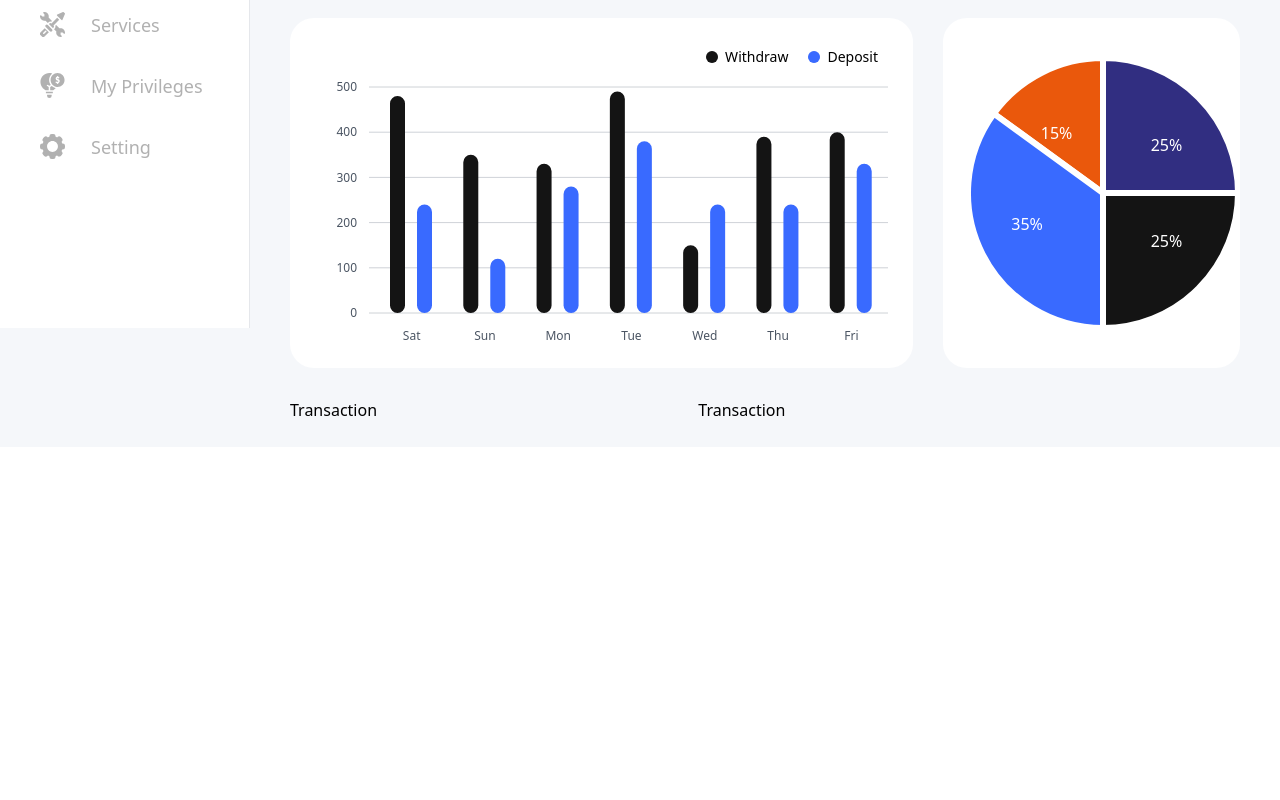
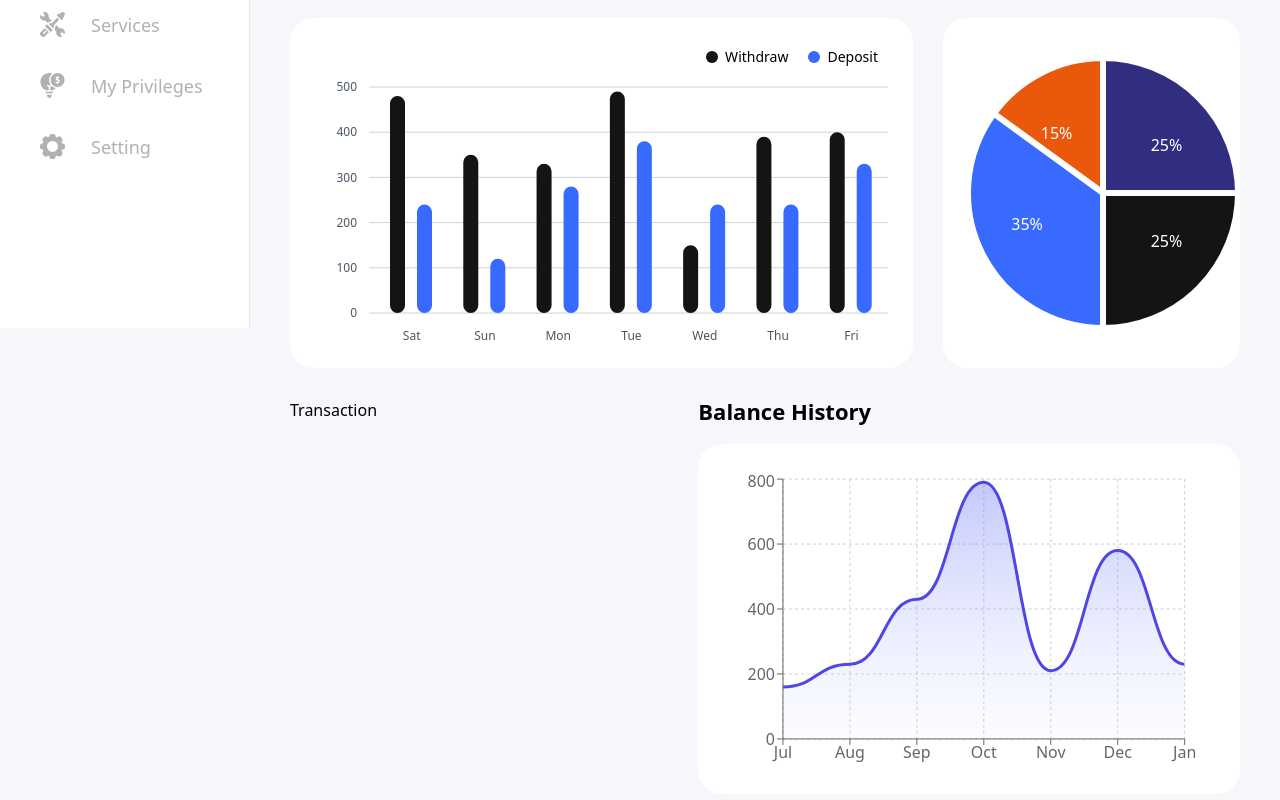
Before and after one commit to moh3n007/soar-nextjs-mantine, a Next.js app: page / in a window 1280 px wide. Shown: the part 472-1272 px from the top of the page. Before the commit the page ends 919 px from the top, so only its background shows below. Built offline with nearby package versions, Linux system fonts and the light colour scheme.

Commit message:
feat: balance added to home page

```diff
--- a/app/(protectedRoutes)/page.tsx
+++ b/app/(protectedRoutes)/page.tsx
@@ -1,4 +1,5 @@
 // components
+import BalanceHistory from "@components/pages/HomePageComponents/BalanceHistory";
 import ExpenseStatistics from "@components/pages/HomePageComponents/ExpenseStatistics";
 import HomePageStructure from "@components/pages/HomePageComponents/HomePageStructure";
 import HomePageMyCards from "@components/pages/HomePageComponents/MyCards";
@@ -18,8 +19,8 @@ export default function Home() {
         recentTransaction={<RecentTransaction />}
         weeklyActivity={<WeeklyActivity />}
         expenseStatistics={<ExpenseStatistics />}
-        balanceHistory={<Text>Transaction</Text>}
         quickTransfer={<Text>Transaction</Text>}
+        balanceHistory={<BalanceHistory />}
       />
     </Stack>
   );
--- /dev/null
+++ b/src/components/pages/HomePageComponents/BalanceHistory.tsx
@@ -0,0 +1,67 @@
+"use client";
+// hooks
+import { useMantineTheme } from "@mantine/core";
+
+// components
+import Section from "@shared/Section";
+import {
+  XAxis,
+  YAxis,
+  CartesianGrid,
+  Tooltip,
+  ResponsiveContainer,
+  AreaChart,
+  Area,
+} from "recharts";
+
+// constants
+import { balanceHistoryData } from "@constants/fakeHomeData";
+
+const BalanceHistory = () => {
+  const theme = useMantineTheme();
+  return (
+    <Section title="Balance History" withBg>
+      <ResponsiveContainer width="100%" height={300}>
+        <AreaChart
+          width={500}
+          height={400}
+          data={balanceHistoryData}
+          margin={{
+            top: 10,
+            right: 30,
+            left: 0,
+            bottom: 0,
+          }}
+        >
+          <CartesianGrid strokeDasharray="3 3" />
+          <XAxis dataKey="date" />
+          <YAxis />
+          <Tooltip />
+          <defs>
+            <linearGradient id="colorUv" x1="0" y1="0" x2="0" y2="1">
+              <stop
+                offset="0%"
+                stopColor={theme.colors.indigo[4]}
+                stopOpacity={0.8}
+              />
+              <stop
+                offset="100%"
+                stopColor={theme.colors.indigo[2]}
+                stopOpacity={0.1}
+              />
+            </linearGradient>
+          </defs>
+          <Area
+            type="bump"
+            dataKey="Balance"
+            stroke={theme.colors.indigo[6]}
+            strokeWidth={3}
+            fill="url(#colorUv)"
+          />
+        </AreaChart>
+      </ResponsiveContainer>
+    </Section>
+  );
+};
+
+export default BalanceHistory;
--- a/src/components/pages/HomePageComponents/ExpenseStatistics.tsx
+++ b/src/components/pages/HomePageComponents/ExpenseStatistics.tsx
@@ -22,7 +22,6 @@ const ExpenseStatistics = () => {
           withLabels
           data={expenseStatistics}
           size={270}
-          labelColor="dark.0"
           strokeWidth={6}
           classNames={{ root: "[&_text]:fill-white" }}
         />
--- a/src/constants/fakeHomeData.ts
+++ b/src/constants/fakeHomeData.ts
@@ -68,4 +68,41 @@ const expenseStatistics = [
   { name: "Others", value: 25, color: "dark.9" },
 ];
 
-export { myCardsData, transactionsDara, weeklyActivityData, expenseStatistics };
+const balanceHistoryData = [
+  {
+    date: "Jul",
+    Balance: 160,
+  },
+  {
+    date: "Aug",
+    Balance: 230,
+  },
+  {
+    date: "Sep",
+    Balance: 430,
+  },
+  {
+    date: "Oct",
+    Balance: 790,
+  },
+  {
+    date: "Nov",
+    Balance: 210,
+  },
+  {
+    date: "Dec",
+    Balance: 580,
+  },
+  {
+    date: "Jan",
+    Balance: 230,
+  },
+];
+
+export {
+  myCardsData,
+  transactionsDara,
+  weeklyActivityData,
+  expenseStatistics,
+  balanceHistoryData,
+};
```
